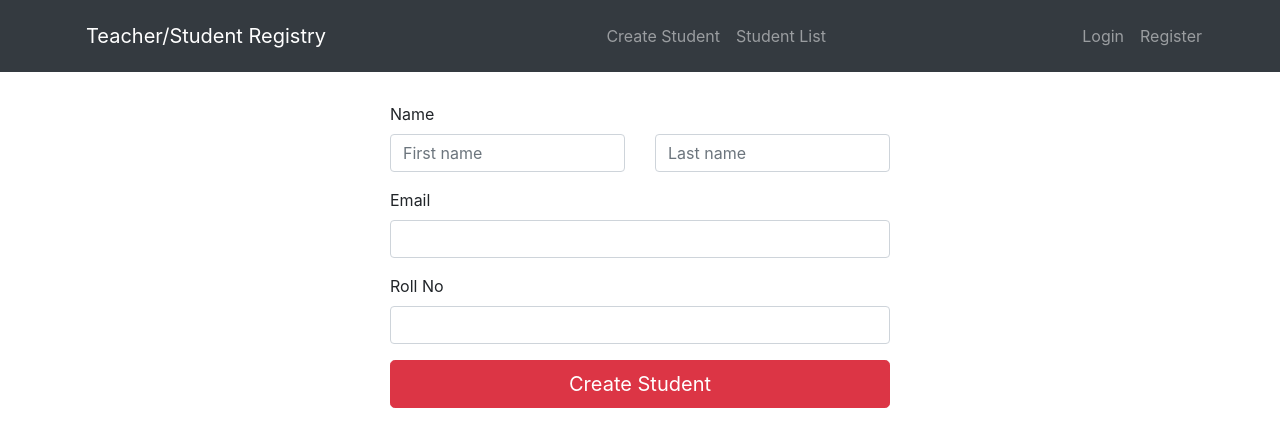
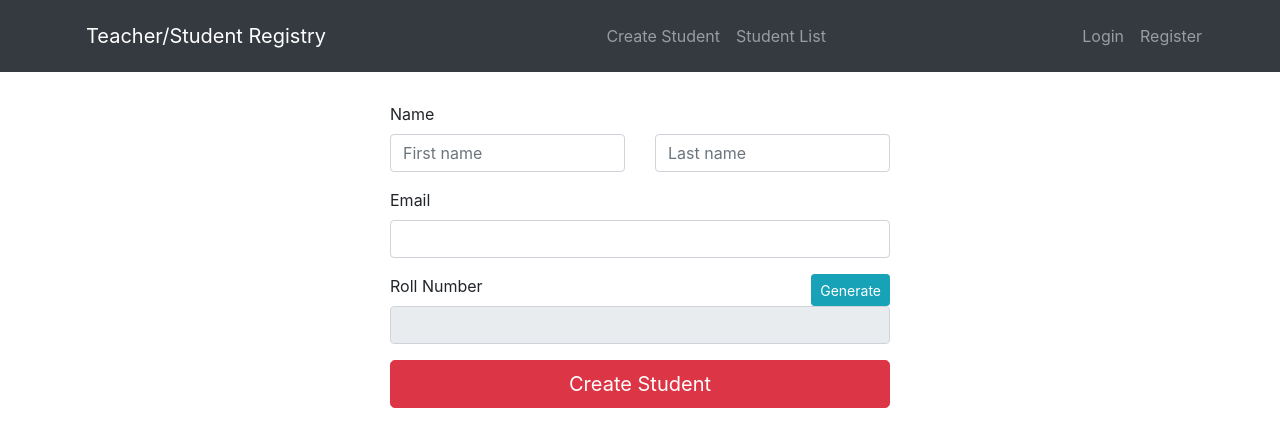
Before and after one commit to ethankaplan/student-list-front, a React (Create React App) app: page /create-student in a window 1280 px wide. Shown: the top 446 px of the page. Built offline with nearby package versions, Linux system fonts and the light colour scheme.

Commit message:
standardized roll number

```diff
--- a/src/components/CreateStudent/create-student.js
+++ b/src/components/CreateStudent/create-student.js
@@ -19,11 +19,22 @@ export default class CreateStudent extends Component {
       rollNum: ''
     }
   }
+
+  generate =e=>{
+    axios.get(`${process.env.REACT_APP_BACKEND_URL}/students/gen`)
+      .then(res=>
+        this.setState({
+        rollNum:res.data
+      })
+      )
+  }
+
   changeHandler = e => {
     this.setState({
         [e.target.name]: e.target.value
     })
   };
+
 
   onSubmit(e) {
     e.preventDefault()
@@ -40,6 +51,7 @@ export default class CreateStudent extends Component {
 
     this.setState({ firstName: '',lastName:'', email: '', rollNum: '' })
   }
+
 
   render() {
     return (<div className="form-wrapper">
@@ -62,8 +74,9 @@ export default class CreateStudent extends Component {
         </Form.Group>
 
         <Form.Group controlId="Name">
-          <Form.Label>Roll No</Form.Label>
-          <Form.Control type="text" name="rollNum" value={this.state.rollNum} onChange={e => this.changeHandler(e)} />
+          <Row><Col><Form.Label>Roll Number</Form.Label></Col>
+          <Col className="d-flex justify-content-end"><Button size='sm' variant="info" onClick={this.generate}> Generate </Button></Col></Row>
+          <Form.Control type="text" disabled name="rollNum" value={this.state.rollNum} onChange={e => this.changeHandler(e)} />
         </Form.Group>
 
         <Button variant="danger" size="lg" block="block" type="submit">
--- a/src/components/UserList/User-List.js
+++ b/src/components/UserList/User-List.js
@@ -43,7 +43,7 @@ export default class UserList extends Component {
 
   DataTable() {
     return this.state.users.map((res, i) => {
-      return <UserTableRow obj={res} key={i} />;
+      return <UserTableRow obj={res} key={i} getTable={this.getTable}/>;
     });
   }
 
--- a/src/components/UserList/UserTableRow.js
+++ b/src/components/UserList/UserTableRow.js
@@ -10,12 +10,17 @@ export default class StudentTableRow extends Component {
         this.deleteUser = this.deleteUser.bind(this);
     }
 
+    getTable(){
+        this.props.getTable();
+    }
+
     deleteUser() {
         axios.delete(`${process.env.REACT_APP_BACKEND_URL}/user/delete-user/` + this.props.obj._id)
             .then((res) => {
 
                 console.log('User successfully deleted!')
                 console.log(res)
+                this.getTable();
 
             }).catch((error) => {
                 console.log(error)
```
